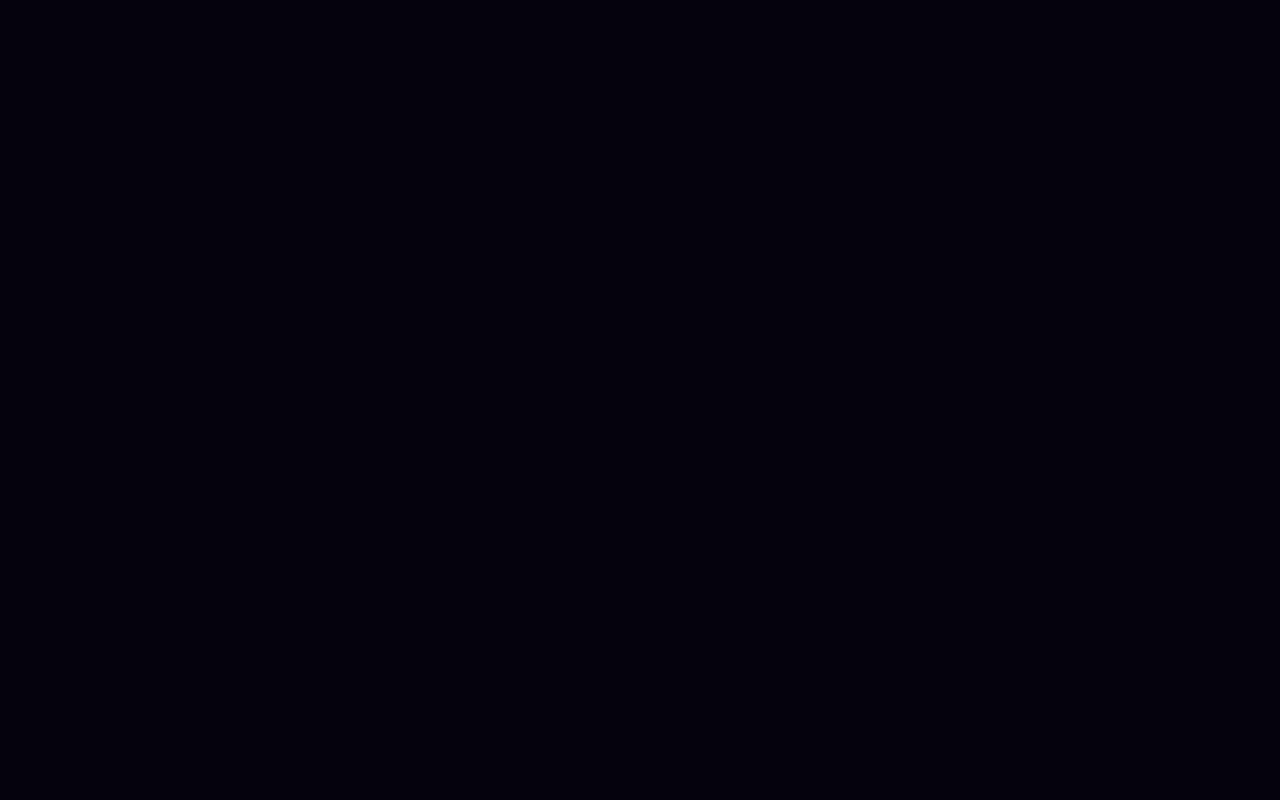
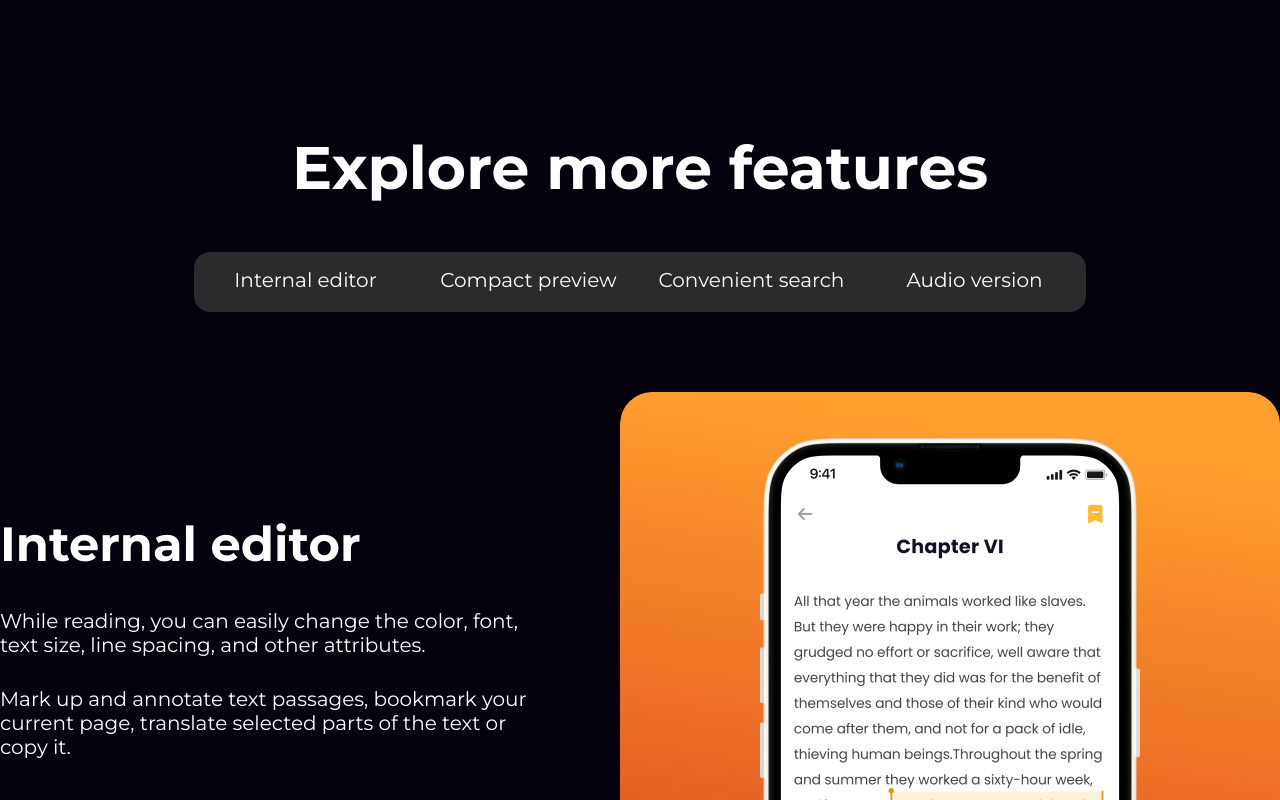
Before and after one commit to polly02/e-book-app, a React (Create React App) app: page / in a window 1280 px wide. Shown: the part 1500-2300 px from the top of the page. Before the commit the page ends 1451 px from the top, so only its background shows below. Built offline with nearby package versions, Linux system fonts and the light colour scheme.

Commit message:
landing page

```diff
--- /dev/null
+++ b/src/components/Features/Features.js
@@ -0,0 +1,47 @@
+import { useEffect, useState } from "react"
+import style from "./Features.module.css"
+
+function Features() {
+    const [editor, editorChange] = useState(false)
+    const [preview, previewChange] = useState(false)
+
+    useEffect(()=>{}, [editor, preview])
+
+    return (
+        <div className={style["wrapper"]}>
+            <h1>Explore more features</h1>
+            <div className={style["wrapper-features"]}>
+                <div className={style["features"]} onClick={()=>editorChange(!editor)}>
+                    <p>Internal editor</p>
+                </div>
+                <div className={style["features"]}>
+                    <p>Compact preview</p>
+                </div>
+                <div className={style["features"]}>
+                    <p>Convenient search</p>
+                </div>
+                <div className={style["features"]}>
+                    <p>Audio version</p>
+                </div>
+            </div>
+
+            <div className={style["editor-information"]}>
+                <div className={style["information"]}>
+                    <h2>Internal editor</h2>
+                    <p>While reading, you can easily change the color, font, text size, line spacing, and other attributes.</p>
+                    <p>Mark up and annotate text passages, bookmark your current page, translate selected parts of the text or copy it.</p>
+                </div>
+                <div className={style["img1"]}></div>
+            </div>
+            <div className={style["preview-information"]}>
+                <div className={style["information"]}>
+                    <h2>Compact preview</h2>
+                    <p>Each book has a compact menu with everything you need - starting from the rating, the number of pages, language and a brief introduction of the book, and ending with the choice of book format - read view and audio.</p>
+                </div>
+                <div className={style["img2"]}></div>
+            </div>
+        </div>
+    )
+}
+
+export default Features
--- /dev/null
+++ b/src/components/Features/Features.module.css
@@ -0,0 +1,83 @@
+.wrapper {
+    margin-top: 180px;
+}
+
+.wrapper h1 {
+    font: 700 60px 'Montserrat';
+    color: #FFFFFF;
+    text-align: center;
+    margin-bottom: 48px;
+}
+
+.wrapper .wrapper-features {
+    background-color: #2B2A2D;
+    border-radius: 16px;
+    margin: auto;
+    display: flex;
+    justify-content: space-around;
+    width: 892px;
+    height: 60px;
+    align-items: center;
+    margin-bottom: 80px;
+}
+
+.wrapper .wrapper-features .features {
+    background-color: #2B2A2D;
+    color: #FFFFFF;
+    border-radius: 10px;
+    font: 500 20px 'Montserrat';
+    height: 48px;
+    width: 211px;
+    text-align: center;
+}
+
+.features p {
+    margin-top: 10px;
+}
+
+.wrapper .wrapper-features .features:hover {
+    background-color: #FFFFFF;
+    color: #2B2A2D;
+
+}
+
+.editor-information {
+    display: flex;
+    justify-content: space-between;
+}
+
+.information {
+    width: 540px;
+    align-self: center;
+
+}
+
+.information h2{
+    font: 700 48px 'Montserrat';
+    color: #FFFFFF;
+    margin-bottom: 36px;
+}
+
+.information p{
+    font: 400 20px 'Montserrat';
+    color: #FFFFFF;
+    margin-bottom: 30px;
+
+}
+
+.editor-information .img1{
+    background-image: url(./assets/image_1.png);
+    background-size: contain;
+    background-repeat: no-repeat;
+    width: 660px;
+    height: 520px;
+    border-radius: 32px;
+}
+.editor-information .img2{
+    background-image: url(./assets/image_2.png);
+    background-size: contain;
+    background-repeat: no-repeat;
+    width: 660px;
+    height: 520px;
+    border-radius: 32px;
+}
--- a/src/pages/LandingPage/LandingPage.js
+++ b/src/pages/LandingPage/LandingPage.js
@@ -1,4 +1,5 @@
 import Advantages from "../../components/Advantages/Advantages"
+import Features from "../../components/Features/Features"
 import Preview from "../../components/Preview/Preview"
 
 function LandingPage(){
@@ -6,6 +7,7 @@ function LandingPage(){
         <>
         <Preview/>
         <Advantages/>
+        <Features/>
         </>
     )
 }
```
Also changed, not shown: src/components/Features/assets/image_1.png (added), src/components/Features/assets/image_2.png (added).
